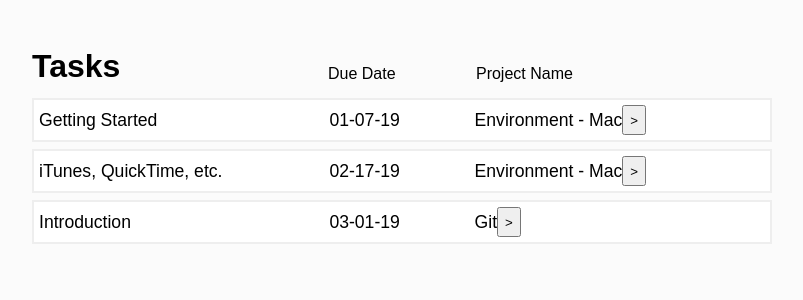
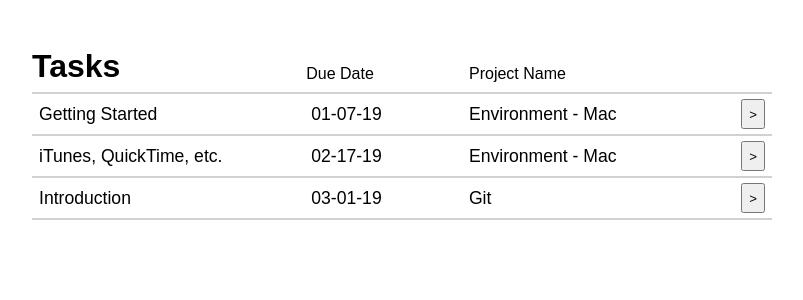
Before and after one commit to daniellequevedo/project-manager, a React (Create React App) app: page / in a window 1280 px wide. Shown: the top 300 px of the page, without its empty margins (238-1041 px from the left). Built offline with nearby package versions, Linux system fonts and the light colour scheme.

Commit message:
tweaked list and details styles

```diff
--- a/src/App.css
+++ b/src/App.css
@@ -42,7 +42,7 @@
 }
 
 body {
-  background: #fbfbfb;
+  background: #fff;
   font-family: Arial, Helvetica, sans-serif;
 }
 
@@ -64,14 +64,19 @@ body {
 
 .summaries-list.sidebar-expanded {
   width: calc(100% - 300px - 15px);
-  margin-right: 15px;
 }
 
 .details-sidebar {
   float: left;
   width: 300px;
+  margin-top: 30px;
   padding: 15px;
-  border: 2px solid gray;
+  border: solid 1px #575757;
+  background: #fff;
+}
+
+.details-sidebar h3 {
+  margin: 0;
 }
 
 /********************/
@@ -81,6 +86,7 @@ body {
 .list {
   padding-left: 0;
   clear: left;
+  margin: 0;
 }
 
 .list-item {
@@ -88,23 +94,27 @@ body {
   text-decoration: none;
   font-size: 1.1em;
   line-height: 30px;
-  padding: 5px;
-  border: solid 2px #eee;
+  padding: 5px 7px;
+  border-top: solid 2px #d1d1d1;
   background: #fff;
-  margin-bottom: 7px;
   cursor: pointer;
   position: relative;
 }
 
-.list-item span:nth-child(1) {
+.list-item:last-of-type {
+  border-bottom: solid 2px #d1d1d1;
+}
+
+.list-item span:nth-child(1),
+.list-item span:nth-child(3) {
   /* background: red; */
-  width: 38%;
+  width: 36%;
   margin-right: 2%;
 }
 
 .list-item span:nth-child(2) {
   /* background: blue; */
-  width: 18%;
+  width: 20%;
   margin-right: 2%;
 }
 
@@ -115,6 +125,7 @@ body {
 .table-headers {
   display: flex;
   align-items: flex-end;
+  margin-bottom: 10px;
 }
 
 .table-headers h1,
@@ -125,15 +136,15 @@ body {
 }
 
 .table-headers h1 {
-  width: 38%;
+  width: calc(36% - 7px);
   margin-right: 2%;
 }
 
 .table-headers span:nth-child(2) {
-  width: 18%;
+  width: 20%;
   margin-right: 2%;
 }
 
 .table-headers span:nth-child(3) {
-  width: 40%;
+  width: 36%;
 }
```
